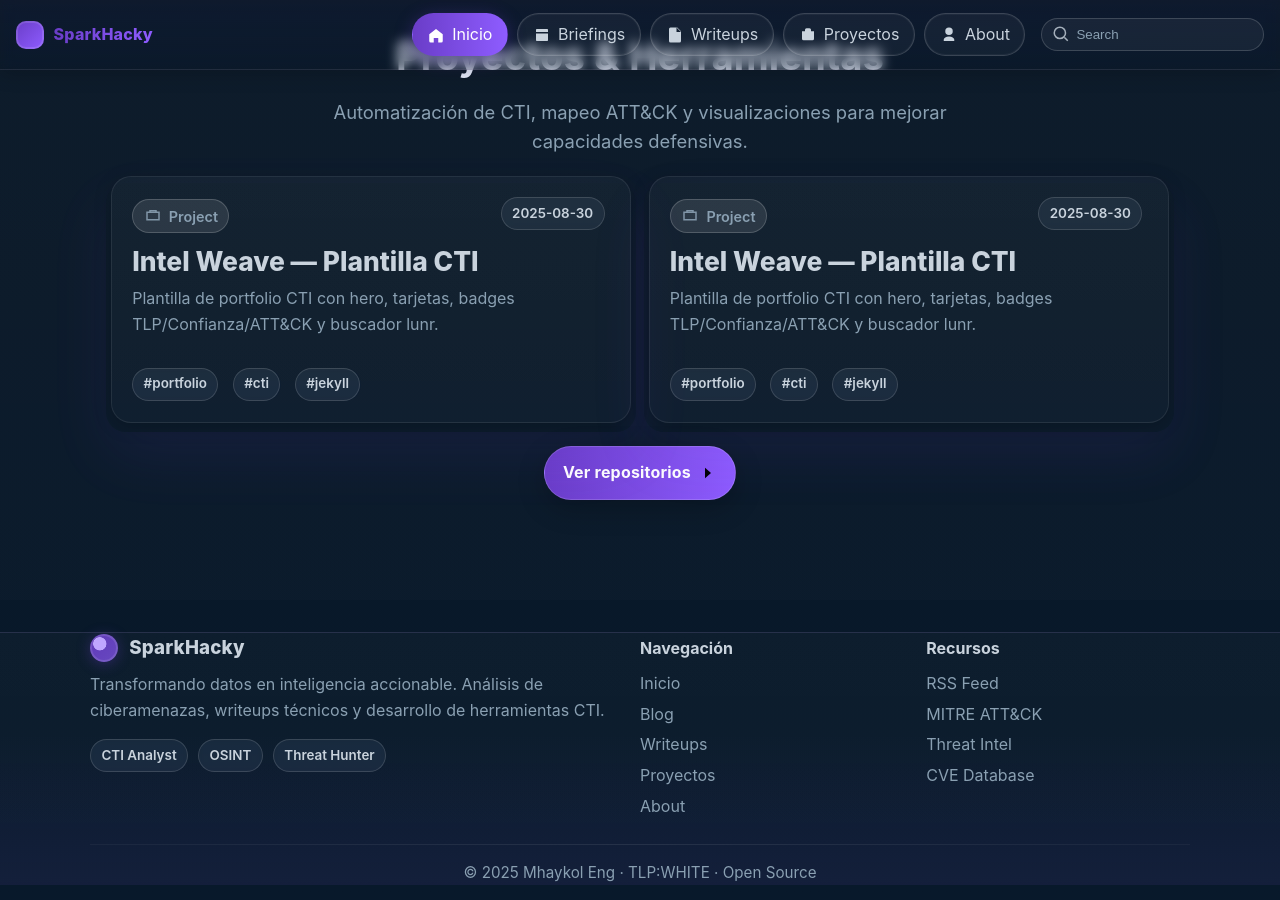
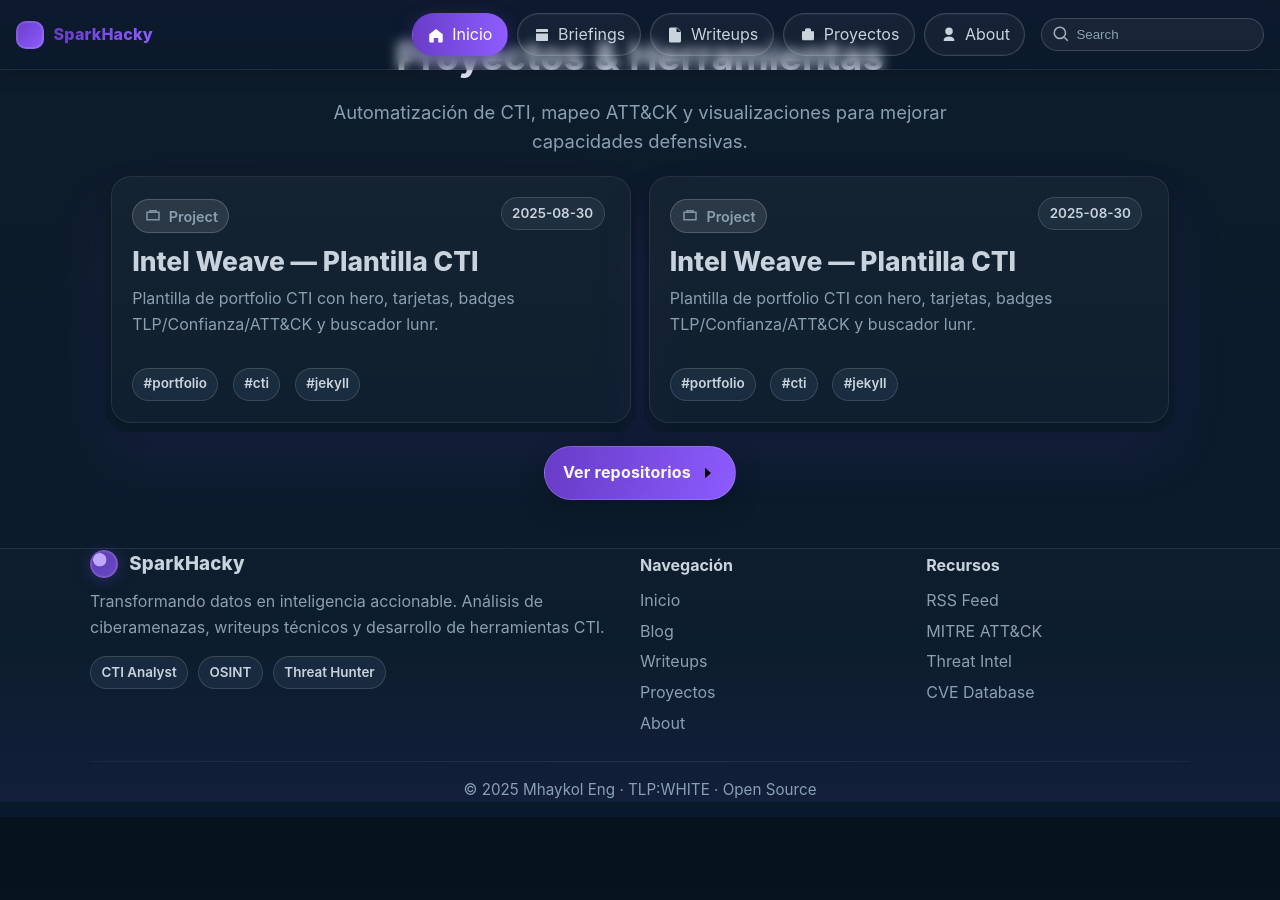
Before and after one commit to Sparkhacky/sparkhacky.github.io, a Jekyll site: the page built from index.html, in a window 1280 px wide and 900 px high, scrolled down 2071 px. Built offline with Jekyll 4.4.1, drawn with Linux system fonts in a browser that asks for light colours; after the commit the page ends 2888 px from its top, so only the background shows below that.

Commit message:
Update design.css

```diff
--- a/assets/css/design.css
+++ b/assets/css/design.css
@@ -340,7 +340,7 @@
 /* ========================================================================== */
 .site-footer{
   border-top:1px solid rgba(255,255,255,.08);
- padding-bottom: 0 !important; /* compacto */
+ padding-bottom: 1.4rem 1rem 1.2rem;  /* compacto */
   background:
     linear-gradient(0deg,rgba(106,61,200,.09),rgba(106,61,200,0) 60%),
     linear-gradient(180deg,rgba(255,255,255,.02),rgba(255,255,255,.01));
@@ -796,3 +796,8 @@
 .home-section.zebra.alt {
   background: linear-gradient(180deg, rgba(18,28,45,.78), rgba(12,22,35,.86));
 }
+
+.home-section:last-of-type {
+  padding-bottom: 0 !important;
+  margin-bottom: 0 !important;
+}
```
